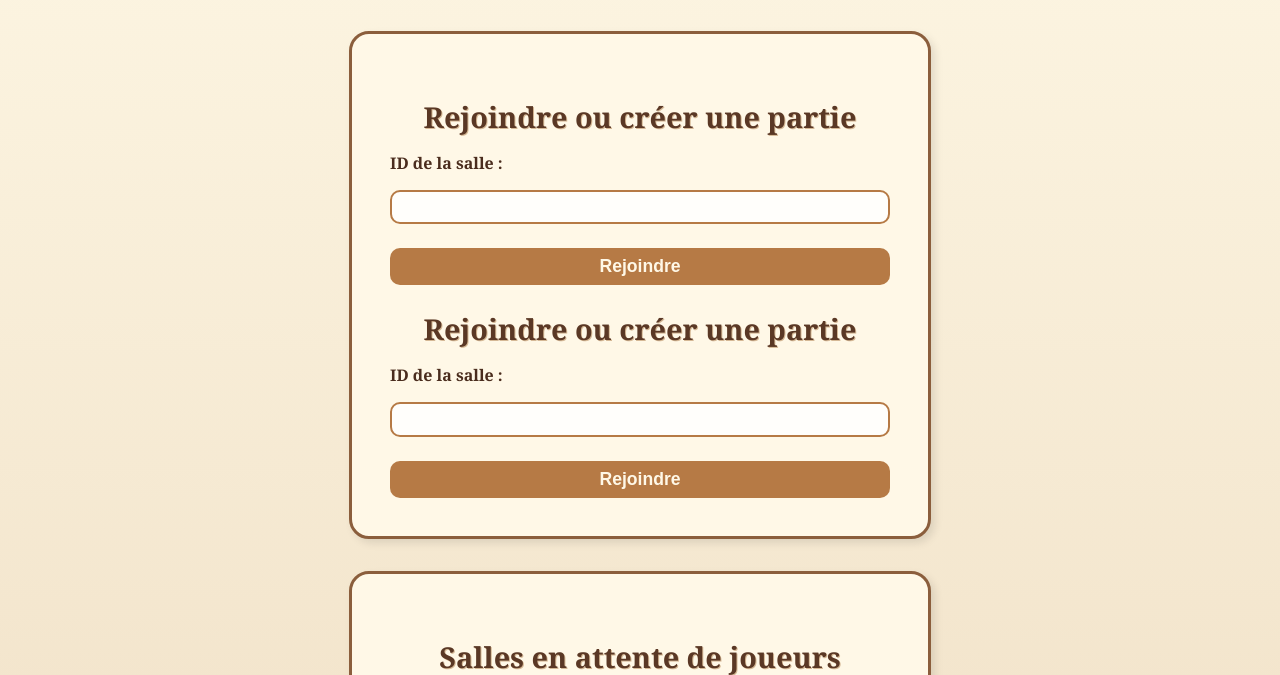
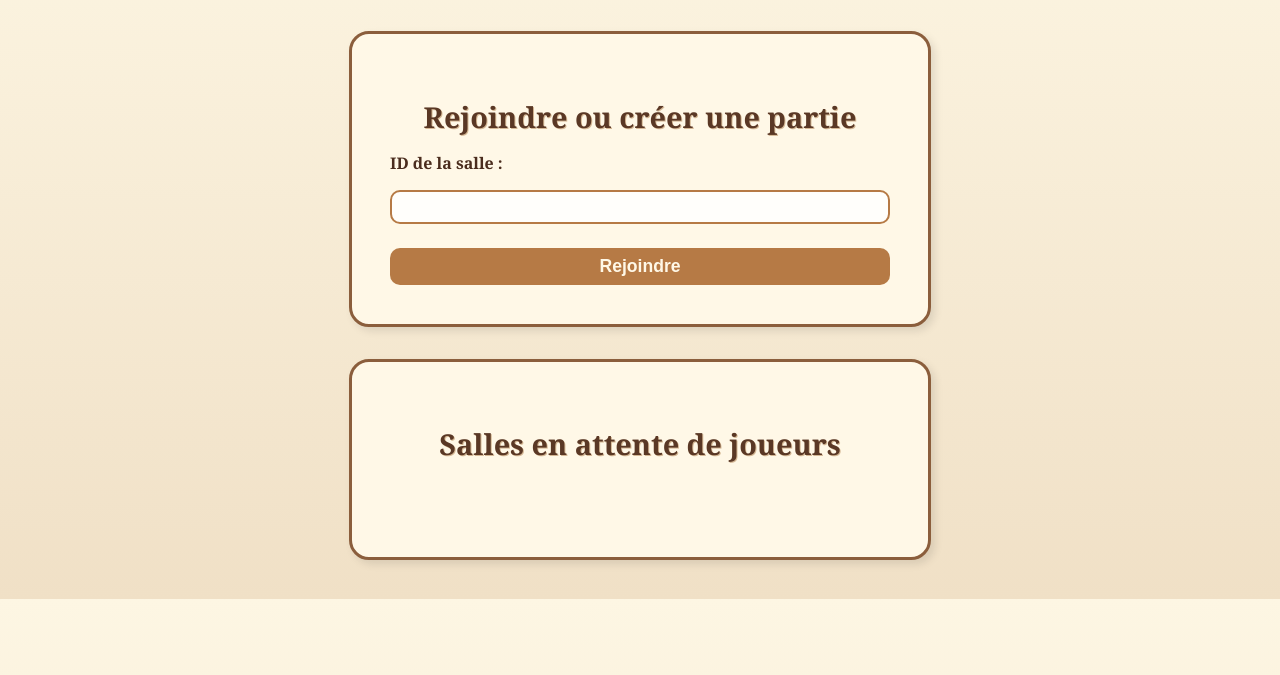
Before and after one commit to GitArsene/Projet, a plain HTML site: page frontend/chess/chessRoom.html in a window 1280 px wide. Shown: the part 125-800 px from the top of the page. Drawn offline with Linux system fonts and the light colour scheme; no server answers.

Commit message:
fix : remove duplicate room creation form and heading in chessRoom.html

```diff
--- a/frontend/chess/chessRoom.html
+++ b/frontend/chess/chessRoom.html
@@ -17,16 +17,8 @@
         <input type="number" id="roomIdChess" name="roomIdChess" required />
         <button type="submit">Rejoindre</button>
       </form>
-      <h2>Rejoindre ou créer une partie</h2>
-      <form id="joinRoomFormChess">
-        <label for="roomIdChess">ID de la salle :</label>
-        <input type="number" id="roomIdChess" name="roomIdChess" required />
-        <button type="submit">Rejoindre</button>
-      </form>
     </div>
     <div id="rooms">
-      <h2>Salles en attente de joueurs</h2>
-      <ul id="roomList"></ul>
       <h2>Salles en attente de joueurs</h2>
       <ul id="roomList"></ul>
     </div>
```
